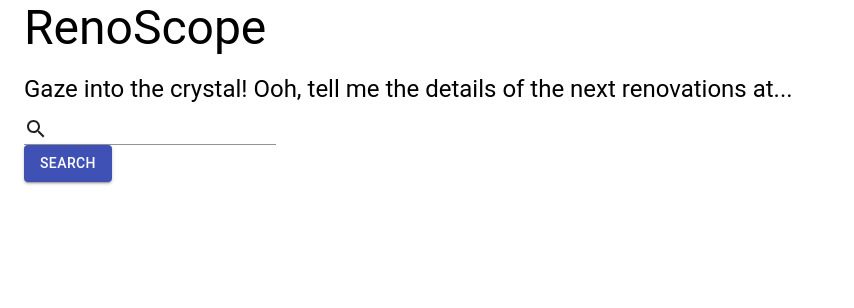
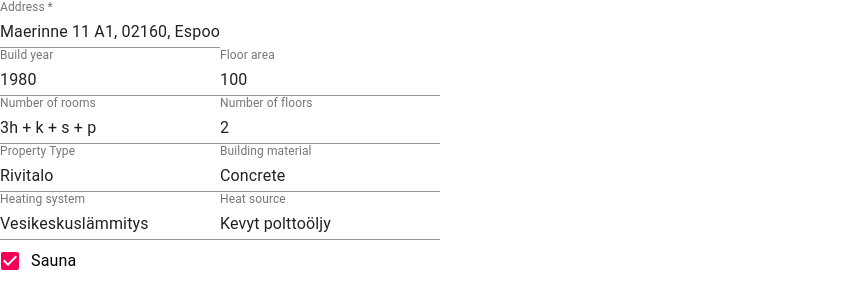
Before and after one commit to gwentruong/renoscope, a React (Create React App) app: page / in a window 1280 px wide. Shown: the top 308 px of the page, without its empty margins (0-854 px from the left). Built offline with nearby package versions, Linux system fonts and the light colour scheme.

Commit message:
Add building details

```diff
--- a/src/App.js
+++ b/src/App.js
@@ -1,9 +1,10 @@
 import React from 'react'
 import Search from './components/Search'
+import BuildingDetails from './components/BuildingDetails'
 
 const App = () => {
   return (
-    <Search />
+    <BuildingDetails />
   );
 }
 
--- /dev/null
+++ b/src/components/BuildingDetails.js
@@ -0,0 +1,76 @@
+import React, {useState} from 'react'
+import TextField from '@material-ui/core/TextField';
+import FormControlLabel from '@material-ui/core/FormControlLabel';
+import Checkbox from '@material-ui/core/Checkbox';
+
+const BuildingDetails = () => {
+    const [address, setAddress] = useState("Maerinne 11 A1, 02160, Espoo")
+    const [buildYear, setBuildYear] = useState(1980)
+    const [floorArea, setFloorArea] = useState(100)
+    const [rooms, setRooms] = useState('3h + k + s + p')
+    const [propertyType, setPropertyType] = useState('Rivitalo')
+    const [floors, setFloors] = useState(2)
+    const [heating, setHeating] = useState('Vesikeskuslämmitys')
+    const [heatSource, setHeatSource] = useState('Kevyt polttoöljy')
+    const [material, setMaterial] = useState('Concrete')
+    const [sauna, setSauna] = useState(1)
+
+    return (
+        <div>
+            <div>
+                <TextField
+                    required id="address"
+                    label="Address"
+                    defaultValue={address} />
+            </div>
+            <div>
+                <TextField
+                    id="build-year"
+                    label="Build year"
+                    defaultValue={buildYear} />
+                <TextField
+                    id="floor-area"
+                    label="Floor area"
+                    defaultValue={floorArea} />
+            </div>
+            <div>
+                <TextField
+                    id="number-of-rooms"
+                    label="Number of rooms"
+                    defaultValue={rooms} />
+                <TextField
+                    id="floors-number"
+                    label="Number of floors"
+                    defaultValue={floors} />
+            </div>
+            <div>
+                <TextField
+                    id="property-type"
+                    label="Property Type"
+                    defaultValue={propertyType} />
+                <TextField
+                    id="building-material"
+                    label="Building material"
+                    defaultValue={material} />
+            </div>
+            <div>
+                <TextField
+                    id="heating"
+                    label="Heating system"
+                    defaultValue={heating} />
+                <TextField
+                    id="heat-source"
+                    label="Heat source"
+                    defaultValue={heatSource} />
+            </div>
+            <div>
+                <FormControlLabel
+                    control={<Checkbox checked="sauna" name="sauna" />}
+                    label="Sauna"
+                />
+            </div>
+        </div>
+    );
+}
+
+export default BuildingDetails;
```
